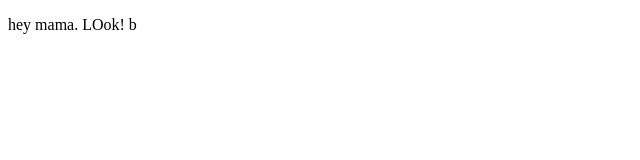
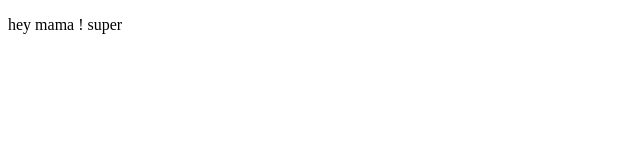
Before and after one commit to masudrana08/dom, a plain HTML site: page index.html in a window 1280 px wide. Shown: the full height of the page, 0-640 px from the left. Drawn offline with Linux system fonts and the light colour scheme.

Commit message:
git learning

```diff
--- a/index.html
+++ b/index.html
@@ -7,7 +7,7 @@
    <link rel="stylesheet" href="">
 </head>
 <body>
-<p>hey mama. LOok! b</p>
+<p>hey mama ! super</p>
     <script src="./index.js"></script>
 </body>
 </html>
```
